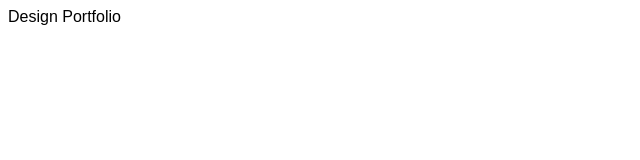
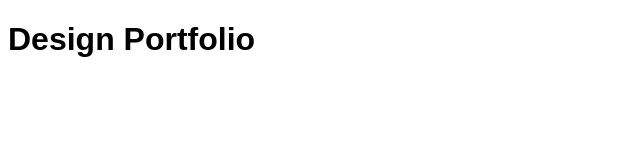
Before and after one commit to Byeongjun-design/byeongjun-design.github.io, a plain HTML site: page index.html in a window 1280 px wide. Shown: the whole page, without its empty margins (0-640 px from the left). Drawn offline with Linux system fonts and the light colour scheme.

Commit message:
Update index.html

```diff
--- a/index.html
+++ b/index.html
@@ -5,6 +5,6 @@
    <link rel="stylesheet" href="styles.css">
   </head>
   <body>
-  Design Portfolio
+   <h1>Design Portfolio</h1>
   </body>
 </html>
```
